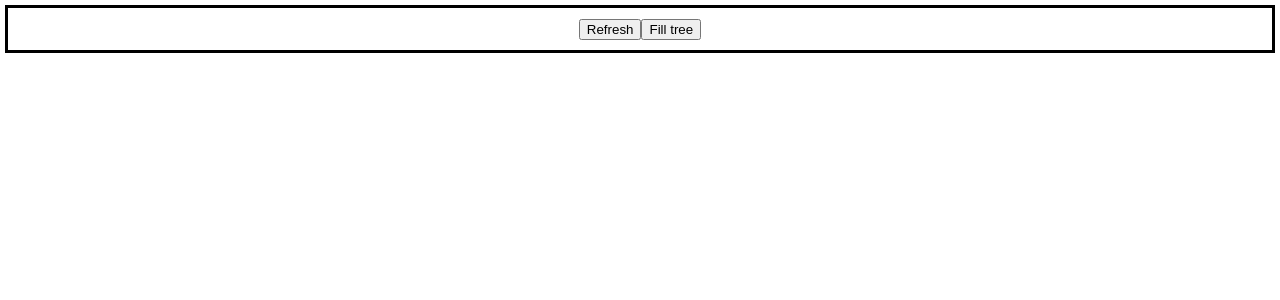
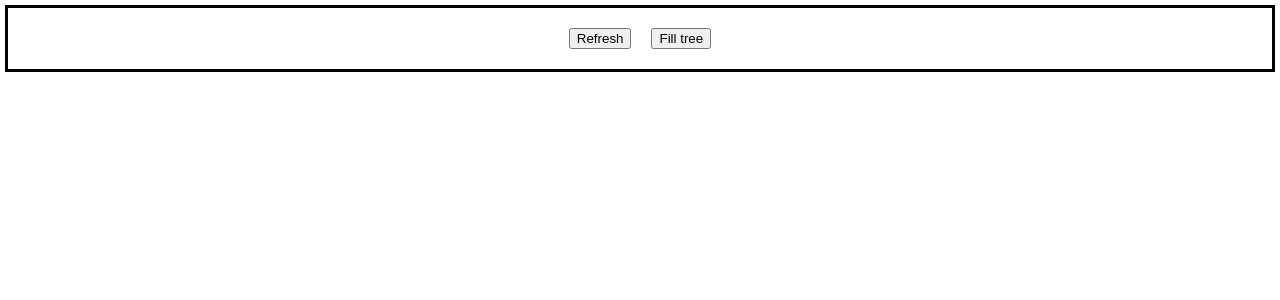
Before and after one commit to andrewwhipple/nuzzel-clone, a React (Create React App) app in the folder client/: page / in a window 1280 px wide. Shown: the top 300 px of the page. Built offline with nearby package versions, Linux system fonts and the light colour scheme.

Commit message:
baby style tweak

```diff
--- a/client/src/App.css
+++ b/client/src/App.css
@@ -46,3 +46,7 @@
 .buttons {
   text-align: center;
 }
+
+button {
+  margin: 10px;
+}
```
